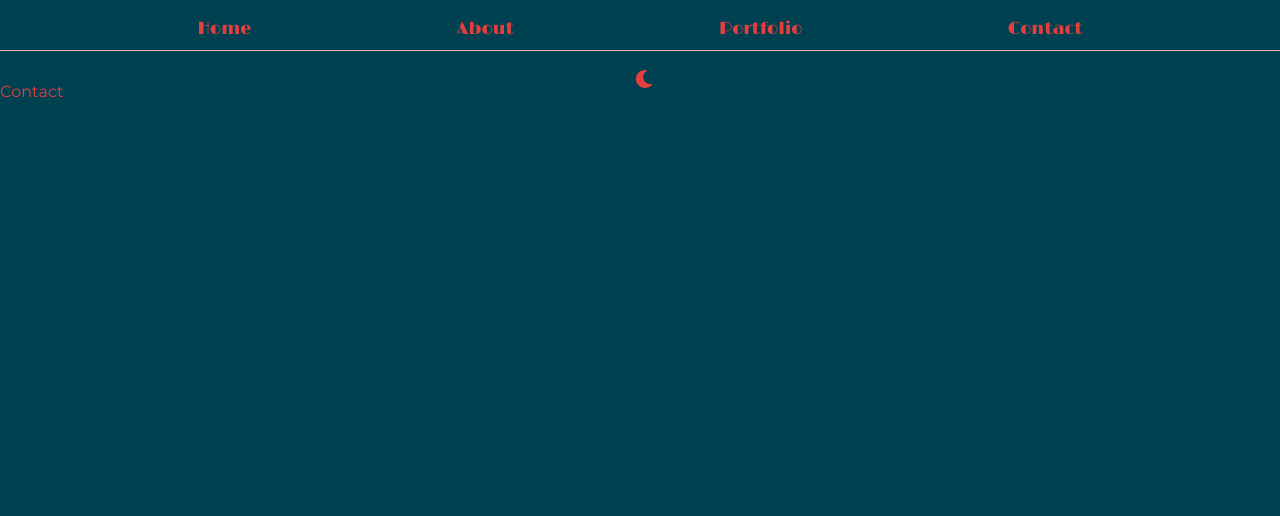
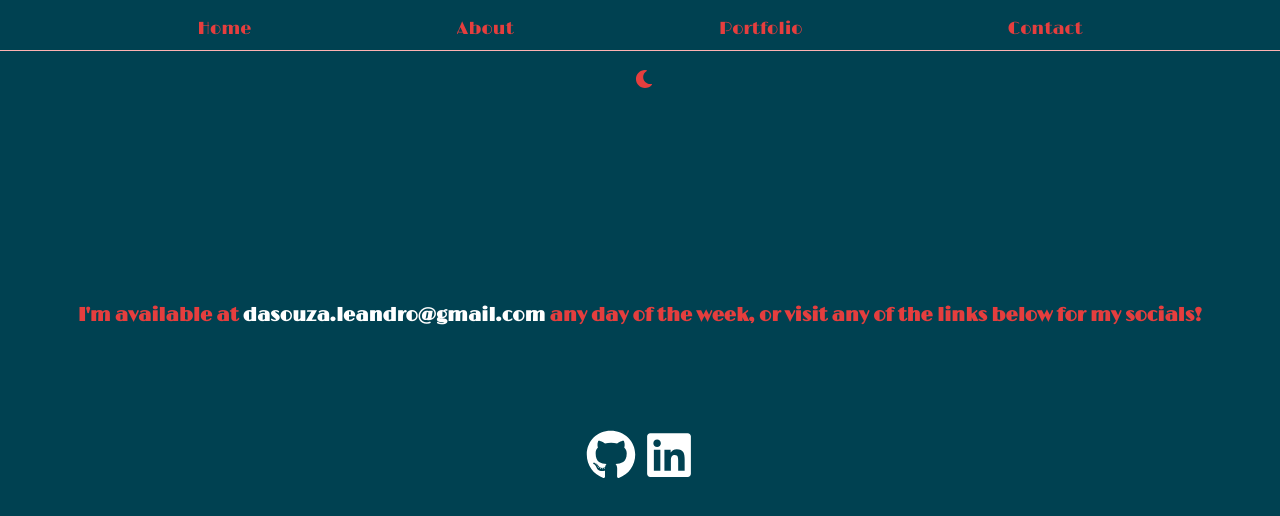
Before and after one commit to Leandro-Da-Souza/Portfolio-Two, a React (Create React App) app: page /contact in a window 1280 px wide. Shown: the top 516 px of the page. Built offline with nearby package versions, Linux system fonts and the light colour scheme.

Commit message:
add some content to contact.js

```diff
--- a/src/App.js
+++ b/src/App.js
@@ -13,6 +13,7 @@ import Contact from './pages/Contact';
 
 
 function App() {
+  console.log(theme)
   return (
     <ChakraProvider theme={theme}>
       <Router>
--- a/src/ColorModeSwitcher.js
+++ b/src/ColorModeSwitcher.js
@@ -1,5 +1,5 @@
 import React from 'react';
-import { useColorMode, useColorModeValue, IconButton, Switch } from '@chakra-ui/react';
+import { useColorMode, useColorModeValue, IconButton} from '@chakra-ui/react';
 import { FaMoon, FaSun } from 'react-icons/fa';
 
 export const ColorModeSwitcher = props => {
--- a/src/pages/Contact.js
+++ b/src/pages/Contact.js
@@ -1,10 +1,26 @@
 import React from 'react'
+import { Flex, HStack } from '@chakra-ui/react';
+import { Heading, Link } from '@chakra-ui/layout';
+import { FaLinkedin, FaGithub } from 'react-icons/fa';
+import { Icon } from '@chakra-ui/react';
 
 const Contact = () => {
+    const handleClick = e => {
+        if(e.target.tagName === 'path') {
+            window.open(e.nativeEvent.target.parentElement.dataset.url, '_target')
+        } else {
+            window.open(e.target.dataset.url, '_target')
+        }
+    }
+
     return (
-        <div>
-            <p>Contact</p>
-        </div>
+        <Flex w="100vw" height="70vh" justify="center" align="center" flexDir="column">
+            <Heading fontSize="1.2rem" marginBottom="3%" padding={{base: '5%'}}>I'm available at <Link color="white" href="mailto:dasouza.leandro@gmail.com">dasouza.leandro@gmail.com</Link> any day of the week, or visit any of the links below for my socials!</Heading>
+            <HStack>
+                <Icon as={FaGithub} color="white" data-url="https://github.com/leandro-da-souza" boxSize={{base: 39, lg: 50}} onClick={handleClick} cursor="pointer"/>
+                <Icon as={FaLinkedin} color="white" data-url="https://linkedin.com/in/leandro-da-souza" boxSize={{base: 37, lg: 50}} onClick={handleClick} cursor="pointer"/>
+            </HStack>
+        </Flex>
     )
 }
 
--- a/src/pages/Home.js
+++ b/src/pages/Home.js
@@ -25,7 +25,6 @@ const Home = () => {
             <Flex w="30vw" justify="space-between" >
                 <Icon as={FaGithub} data-url="https://github.com/leandro-da-souza" boxSize={{base: 39, lg: 50}} onClick={handleClick} cursor="pointer"/>
                 <Icon as={FaLinkedin} data-url="https://linkedin.com/in/leandro-da-souza" boxSize={{base: 37, lg: 50}} onClick={handleClick} cursor="pointer"/>
-                {/* <FaLinkedin data-url="https://linkedin.com/in/leandro-da-souza" boxSize={40} onClick={handleClick} cursor="pointer" /> */}
             </Flex>
         </Flex>
     )
```
Also changed, not shown: src/pages/Portfolio.js (+3 -3 lines).
